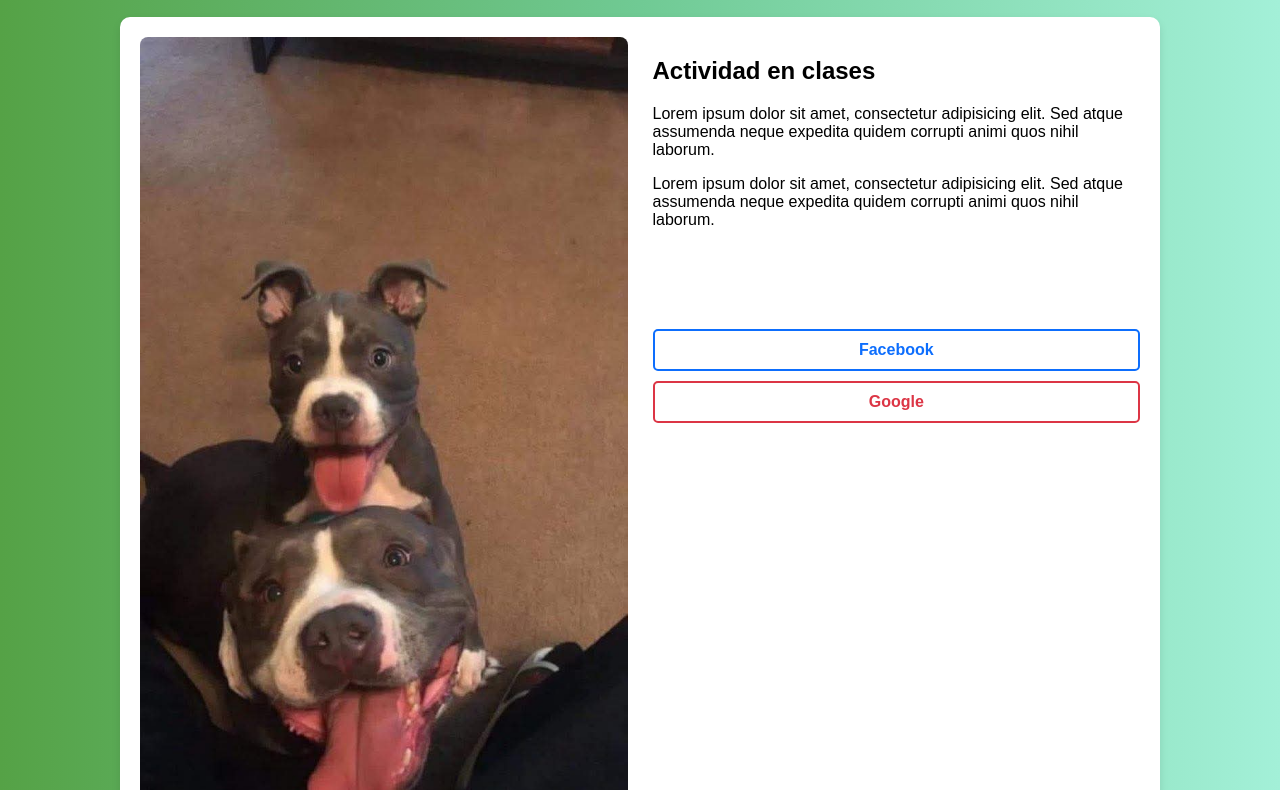
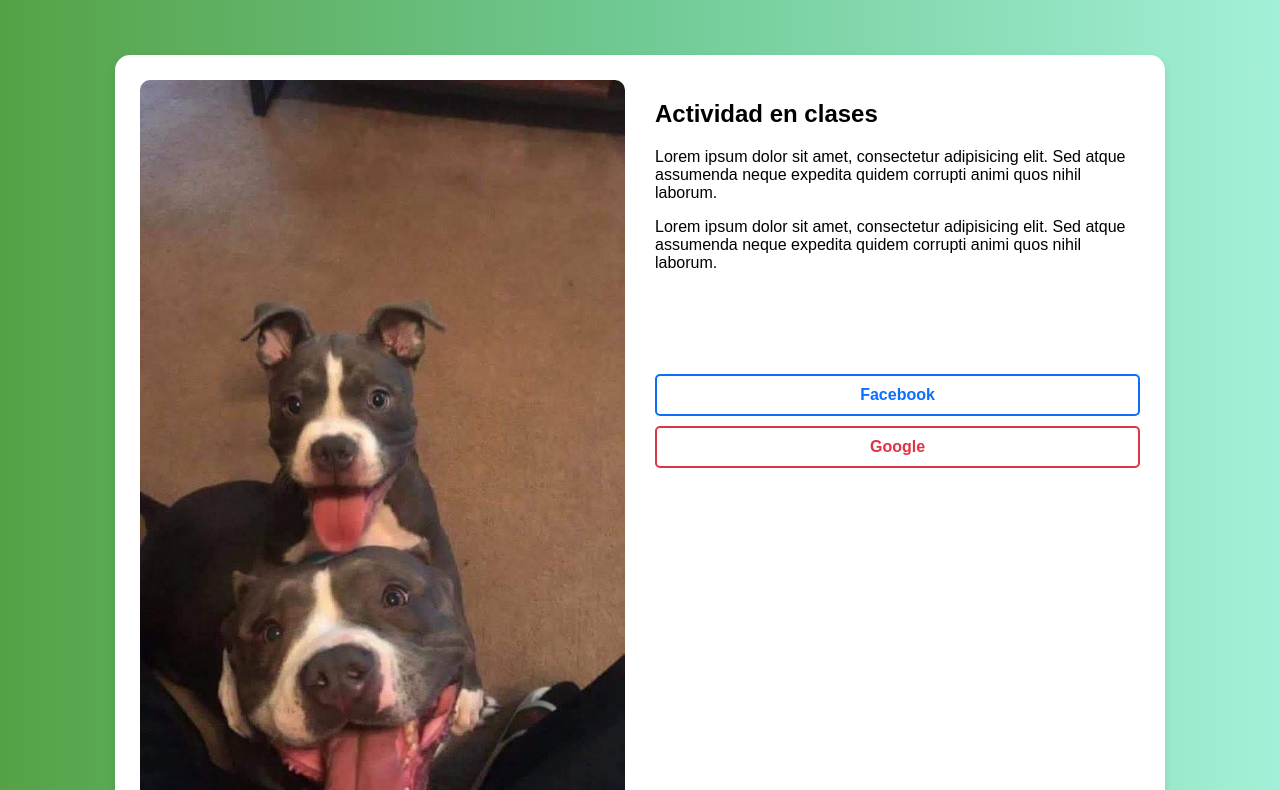
Before and after one commit to MatVira/InterCompWeb_Act_1, a plain HTML site: page Index.html in a window 1280 px wide. Shown: the part 181-971 px from the top of the page. Drawn offline with Linux system fonts and the light colour scheme.

Commit message:
Segundo commit:agregación de estilos en css

```diff
--- a/css/styles.css
+++ b/css/styles.css
@@ -1,18 +1,17 @@
 body {
-    background: linear-gradient(to right, #55a246, #70ca94, #a3f0d8);
+    background: linear-gradient(to  right, #55a246, #70ca94, #a3f0d8);
     font-family: Arial, serif;
-    margin: 10;
     padding: 25px;
 }
 
 header {
     text-align: center;
-    padding: 20px 0;
+    padding: 25px;
 }
+
 
 h1 {
     font-weight: bold;
-    margin: 0;
 }
 
 h2, h3 {
@@ -21,17 +20,17 @@ h2, h3 {
 
 .container {
     background: rgb(255, 255, 255);
-    border-radius: 10px;
-    box-shadow: 0 4px 8px rgba(0,0,0,0.1);
-    padding: 20px;
-    margin: 20px auto;
+    border-radius: 15px;
+    box-shadow:  0 4px 8px rgba(0,0,0,0.1);
+    padding: 25px;
+    margin: 25px auto;
     max-width: 1000px;
 }
 
 .row {
     display:  flex;
     flex-wrap:  wrap;
-    gap: 25px;
+    gap: 30px;
 }
 
 .col-1 {
@@ -40,17 +39,16 @@ h2, h3 {
 }
 
 img {
-    max-width: 100%;
-    height: auto;
-    border-radius: 8px;
+    max-width:  100%;
+    height:  auto;
+    border-radius: 10px;
 }
 
 .btn-container {
     display: flex;
     flex-direction: column;
     gap: 10px;
-    margin-top: 15px;
-    margin-top: 100px;
+    margin-top: 102px;
 }
 
     .btn {
@@ -74,7 +72,7 @@ img {
 
 .listados{
     text-align: center;
-    padding: 20px 0;
+    padding: 25px 0;
 }
 
 .list-container {
@@ -82,24 +80,24 @@ img {
 }
 
 ol {
-    list-style-type: decimal;
-    padding-left: 20px;
+    list-style-type:  decimal;
+    padding-left:  20px;
 }
 
 ul {
-    list-style-type: disc;
-    padding-left: 20px;
+    list-style-type:  disc;
+    padding-left:  20px;
 }
 
 li {
-    margin-bottom: 8px;
-    padding: 8px;
-    background: #9abfc5;
-    border-radius: 4px;
+    margin-bottom:  8px;
+    padding:  8px;
+    background:  #9abfc5;
+    border-radius:  4px;
 }
 
 @media (max-width: 768px) {
     .row {
-      flex-direction: column;
+      flex-direction:  column;
 }
 }
```
Lines whose indentation alone changed are shown as unchanged.
